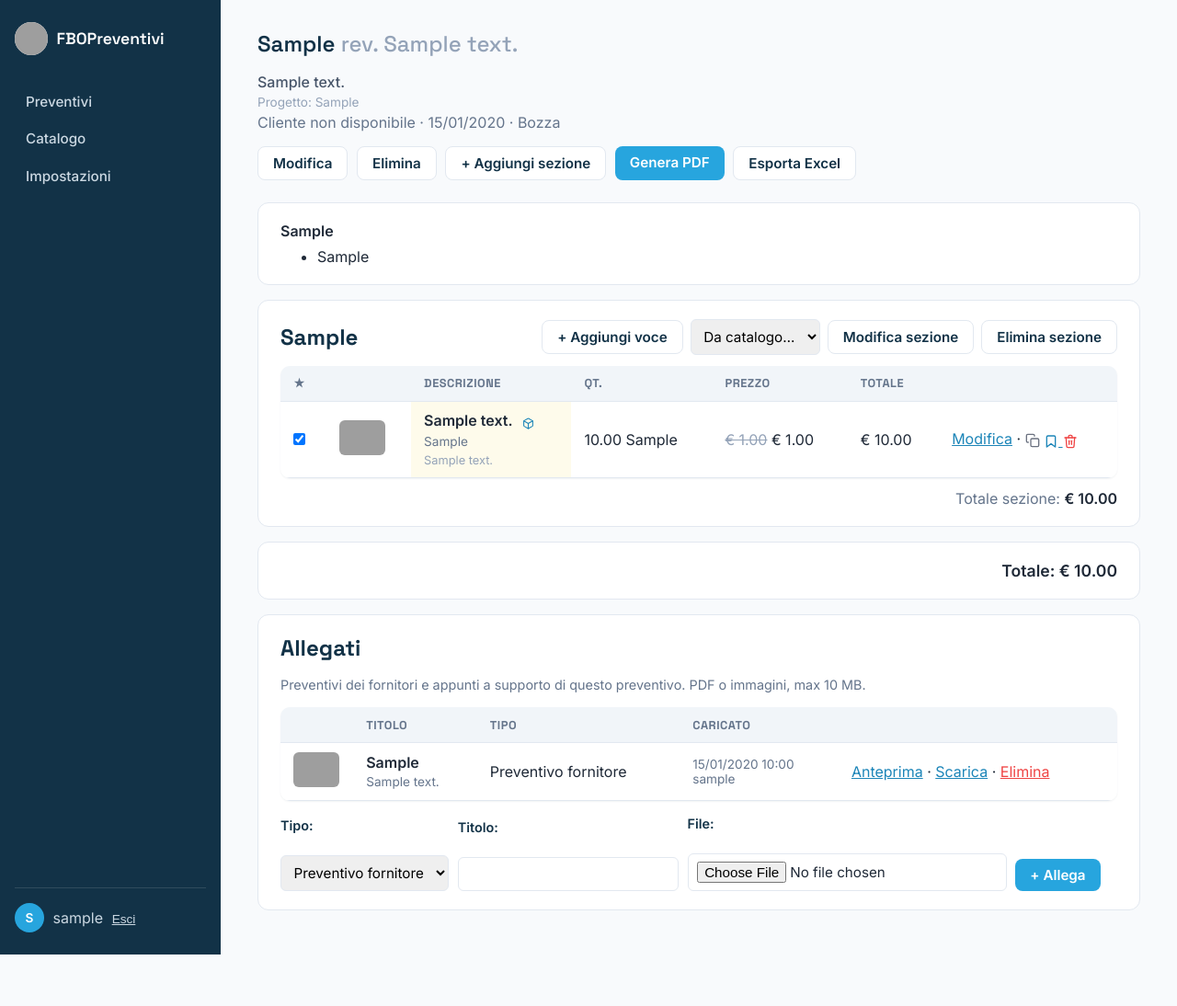
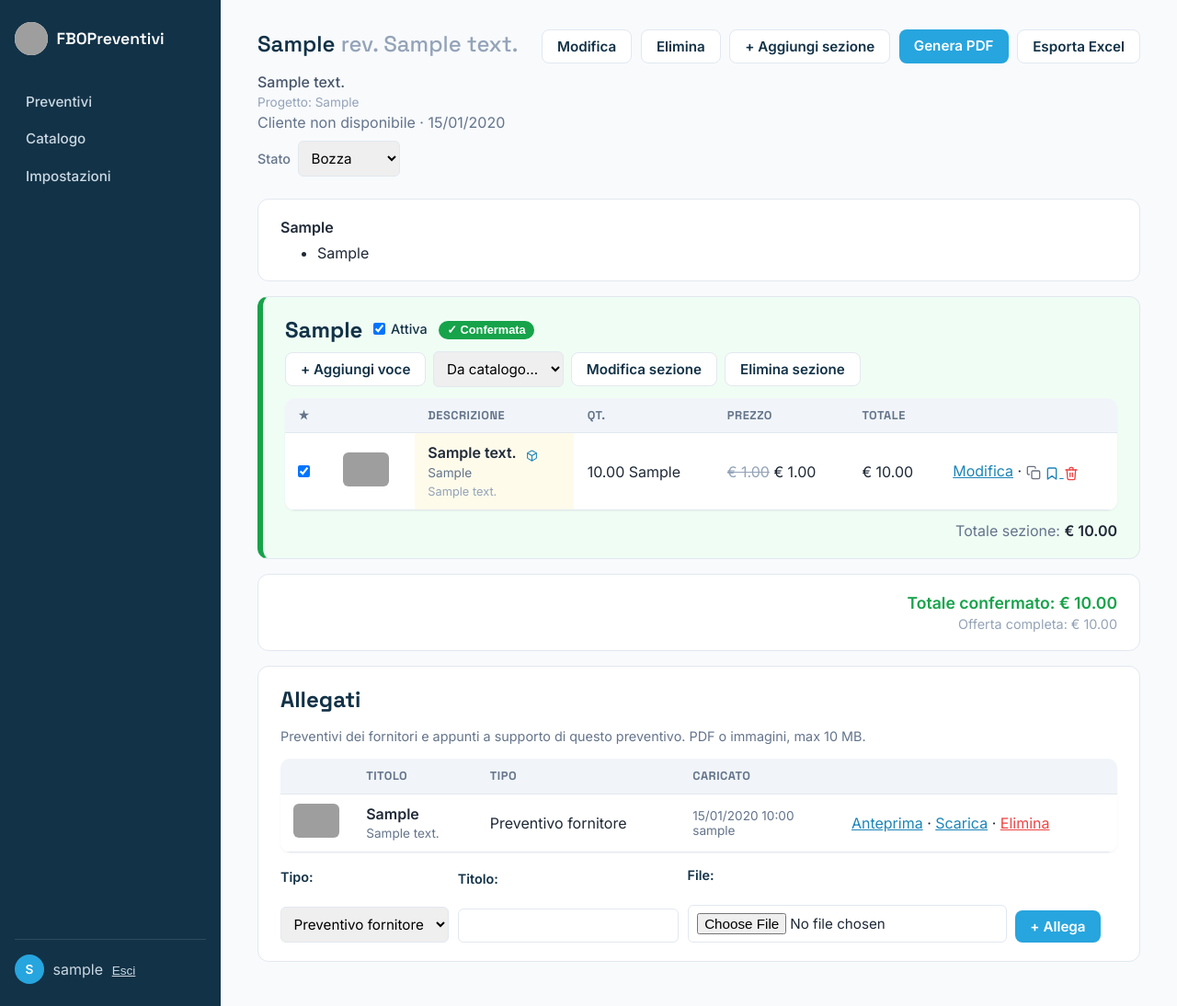
Before and after one commit to lomax73/FBOPreventivi, a Django app: page /preventivi/1/ in a window 1280 px wide. Shown: the whole page at 92% size. Before the commit the page ends 1038 px from the top, so only its background shows below. Run offline with Django 5.2, Linux system fonts and the light colour scheme; a user stored in the database is signed in; tables that the repository leaves empty hold one stand-in row (values such as "Sample post"); some libraries are stand-ins or nearby versions; grey boxes are pictures that could not be loaded.

Commit message:
Stato modificabile nel preventivo, sezioni confermate e attive
- Cambio stato dalla pagina del preventivo, banner Preventivo confermato
- Conferma per sezione: il totale conta solo le sezioni confermate
- Sezioni attive/disattive: escluse da totali, PDF ed Excel

Co-Authored-By: Claude Sonnet 5.5 <noreply@anthropic.com>

```diff
--- a/preventivi/urls.py
+++ b/preventivi/urls.py
@@ -9,6 +9,7 @@ urlpatterns = [
     path('preventivi/<int:pk>/modifica/', views.PreventivoUpdateView.as_view(), name='preventivo-update'),
     path('preventivi/<int:pk>/elimina/', views.PreventivoDeleteView.as_view(), name='preventivo-delete'),
     path('preventivi/<int:pk>/duplica/', views.preventivo_duplica, name='preventivo-duplica'),
+    path('preventivi/<int:pk>/stato/', views.preventivo_cambia_stato, name='preventivo-cambia-stato'),
     path('preventivi/<int:pk>/pdf/', views.preventivo_pdf, name='preventivo-pdf'),
     path('preventivi/<int:pk>/excel/', views.preventivo_excel, name='preventivo-excel'),
 
@@ -18,6 +19,8 @@ urlpatterns = [
 
     path('preventivi/<int:preventivo_pk>/sezioni/nuova/', views.SezionePreventivoCreateView.as_view(), name='sezione-create'),
     path('sezioni/<int:pk>/modifica/', views.SezionePreventivoUpdateView.as_view(), name='sezione-update'),
+    path('sezioni/<int:pk>/attiva/', views.sezione_toggle_attiva, name='sezione-toggle-attiva'),
+    path('sezioni/<int:pk>/conferma/', views.sezione_toggle_confermata, name='sezione-toggle-confermata'),
     path('sezioni/<int:pk>/elimina/', views.SezionePreventivoDeleteView.as_view(), name='sezione-delete'),
 
     path('sezioni/<int:sezione_pk>/voci/nuova/', views.VoceProventivoCreateView.as_view(), name='voce-create'),
--- a/preventivi/views.py
+++ b/preventivi/views.py
@@ -14,6 +14,7 @@ from django.urls import reverse, reverse_lazy
 from django.utils import timezone
 from django.utils.text import slugify
 from django.views.decorators.clickjacking import xframe_options_sameorigin
+from django.views.decorators.http import require_POST
 from django.views.generic import CreateView, DeleteView, DetailView, ListView, UpdateView
 from openpyxl import Workbook
 from openpyxl.styles import Alignment, Font
@@ -213,6 +214,7 @@ class PreventivoDetailView(LoginRequiredMixin, DetailView):
         context = super().get_context_data(**kwargs)
         context['sezioni'] = self.object.sezioni.prefetch_related('voci')
         context['allegati'] = self.object.allegati.all()
+        context['stati'] = Preventivo.Stato.choices
         context['allegato_form'] = AllegatoPreventivoForm()
         context['prodotti_catalogo'] = Prodotto.objects.all()
         _attach_clienti([self.object])
@@ -362,6 +364,24 @@ def voce_duplica(request, pk):
 
 
 @login_required
+@require_POST
+def sezione_toggle_attiva(request, pk):
+    sezione = get_object_or_404(SezionePreventivo, pk=pk)
+    sezione.attiva = not sezione.attiva
+    sezione.save(update_fields=['attiva'])
+    return redirect(reverse('preventivo-detail', args=[sezione.preventivo_id]) + f'#sezione-{sezione.pk}')
+
+
+@login_required
+@require_POST
+def sezione_toggle_confermata(request, pk):
+    sezione = get_object_or_404(SezionePreventivo, pk=pk)
+    sezione.confermata = not sezione.confermata
+    sezione.save(update_fields=['confermata'])
+    return redirect(reverse('preventivo-detail', args=[sezione.preventivo_id]) + f'#sezione-{sezione.pk}')
+
+
+@login_required
 def voce_toggle_evidenza(request, pk):
     voce = get_object_or_404(VoceProventivo, pk=pk)
     if request.method != 'POST':
@@ -421,7 +441,7 @@ def preventivo_duplica(request, pk):
 
     for sezione in originale.sezioni.prefetch_related('voci'):
         nuova_sezione = SezionePreventivo.objects.create(
-            preventivo=copia, titolo=sezione.titolo, ordine=sezione.ordine,
+            preventivo=copia, titolo=sezione.titolo, ordine=sezione.ordine, attiva=sezione.attiva,
         )
         for voce in sezione.voci.all():
             nuova_voce = VoceProventivo(
@@ -450,6 +470,20 @@ def preventivo_duplica(request, pk):
 
 
 @login_required
+@require_POST
+def preventivo_cambia_stato(request, pk):
+    preventivo = get_object_or_404(Preventivo, pk=pk)
+    stato = request.POST.get('stato')
+    if stato in Preventivo.Stato.values:
+        preventivo.stato = stato
+        preventivo.save(update_fields=['stato', 'aggiornato_il'])
+        messages.success(request, f'Stato aggiornato: {preventivo.get_stato_display()}.')
+    else:
+        messages.error(request, 'Stato non valido.')
+    return redirect('preventivo-detail', pk=preventivo.pk)
+
+
+@login_required
 def preventivo_pdf(request, pk):
     preventivo = get_object_or_404(
         Preventivo.objects.prefetch_related('sezioni__voci'), pk=pk,
@@ -459,7 +493,7 @@ def preventivo_pdf(request, pk):
     logo_uri = logo_path.as_uri() if logo_path.exists() else None
     html_string = render_to_string('preventivi/preventivo_pdf.html', {
         'preventivo': preventivo,
-        'sezioni': preventivo.sezioni.all(),
+        'sezioni': preventivo.sezioni_attive,
         'logo_uri': logo_uri,
         'now': timezone.localtime(),
     })
@@ -476,7 +510,8 @@ def preventivo_excel(request, pk):
     preventivo = get_object_or_404(
         Preventivo.objects.prefetch_related('sezioni__voci'), pk=pk,
     )
-    voci = [voce for sezione in preventivo.sezioni.all() for voce in sezione.voci.all()]
+    sezioni = preventivo.sezioni_conteggiate
+    voci = [voce for sezione in sezioni for voce in sezione.voci.all()]
     con_sconto = any(voce.prezzo_scontato is not None for voce in voci)
 
     wb = Workbook()
--- a/templates/base.html
+++ b/templates/base.html
@@ -127,6 +127,12 @@
         }
         input:focus-visible, textarea:focus-visible, select:focus-visible { outline: 2px solid var(--azure); outline-offset: 1px; }
 
+        .stato-badge { display: inline-block; padding: 0.15rem 0.6rem; border-radius: 999px; font-size: 0.8rem; font-weight: 600; white-space: nowrap; }
+        .stato-bozza { background: #e2e8f0; color: #475569; }
+        .stato-inviato { background: #dbeafe; color: #1d4ed8; }
+        .stato-accettato { background: #16a34a; color: #fff; }
+        .stato-rifiutato { background: #fee2e2; color: #b91c1c; }
+
         .messages { list-style: none; padding: 0; margin: 0 0 1.5rem; }
         .messages li { padding: 0.6rem 1rem; border-radius: 8px; margin-bottom: 0.5rem; font-size: 0.9rem; }
         .messages .success { background: #dcfce7; color: #166534; }
--- a/templates/preventivi/_preventivi_table.html
+++ b/templates/preventivi/_preventivi_table.html
@@ -10,8 +10,8 @@
             <td>{{ preventivo.descrizione_interna|default:"—" }}</td>
             <td>{{ preventivo.cliente }}</td>
             <td>{{ preventivo.data|date:"d/m/Y" }}</td>
-            <td>{{ preventivo.get_stato_display }}</td>
-            <td>&euro; {{ preventivo.totale|floatformat:2 }}</td>
+            <td><span class="stato-badge stato-{{ preventivo.stato }}">{% if preventivo.stato == 'accettato' %}&#10003; {% endif %}{{ preventivo.get_stato_display }}</span></td>
+            <td>&euro; {{ preventivo.totale|floatformat:2 }}{% if preventivo.ha_sezioni_confermate %} <span class="stato-badge stato-accettato" title="Totale delle sole sezioni confermate" style="font-size:0.7rem;">confermato</span>{% endif %}</td>
             <td style="white-space:nowrap;">
                 <a href="{% url 'preventivo-update' preventivo.pk %}">Modifica</a>
                 <a href="{% url 'preventivo-excel' preventivo.pk %}" title="Esporta Excel" style="margin-left:0.5rem;">Excel</a>
--- a/templates/preventivi/preventivo_detail.html
+++ b/templates/preventivi/preventivo_detail.html
@@ -3,6 +3,20 @@
 {% block title %}{{ preventivo.numero }} — FBOPreventivi{% endblock %}
 
 {% block content %}
+{% if preventivo.stato == 'accettato' %}
+<div role="status" style="display:flex; align-items:center; gap:1rem; background:#16a34a; color:#fff; border-radius:10px; padding:1rem 1.25rem; margin-bottom:1.25rem; box-shadow:0 2px 8px rgba(22,163,74,0.35);">
+    <svg width="40" height="40" viewBox="0 0 24 24" fill="none" stroke="currentColor" stroke-width="2.5" stroke-linecap="round" stroke-linejoin="round" aria-hidden="true" style="flex-shrink:0;"><circle cx="12" cy="12" r="10"/><polyline points="8 12.5 11 15.5 16 9"/></svg>
+    <div>
+        <div style="font-family:var(--font-display); font-size:1.25rem; font-weight:700; letter-spacing:0.02em;">PREVENTIVO CONFERMATO</div>
+        <div style="opacity:0.9; font-size:0.9rem;">{% if preventivo.ha_sezioni_confermate %}{{ preventivo.sezioni_confermate|length }} di {{ preventivo.sezioni_attive|length }} sezioni confermate{% else %}Accettato dal cliente{% endif %} &middot; totale &euro; {{ preventivo.totale|floatformat:2 }}</div>
+    </div>
+</div>
+{% elif preventivo.stato == 'rifiutato' %}
+<div role="status" style="display:flex; align-items:center; gap:0.75rem; background:#fee2e2; color:#991b1b; border:1px solid #fecaca; border-radius:10px; padding:0.75rem 1.25rem; margin-bottom:1.25rem; font-weight:600;">
+    <svg width="24" height="24" viewBox="0 0 24 24" fill="none" stroke="currentColor" stroke-width="2.5" stroke-linecap="round" stroke-linejoin="round" aria-hidden="true"><circle cx="12" cy="12" r="10"/><line x1="15" y1="9" x2="9" y2="15"/><line x1="9" y1="9" x2="15" y2="15"/></svg>
+    Preventivo rifiutato
+</div>
+{% endif %}
 <div style="display:flex; align-items:flex-start; justify-content:space-between; gap:1rem; margin-bottom:1.5rem; flex-wrap:wrap;">
     <div>
         <h1>{{ preventivo.numero }} <span style="color:#94a3b8; font-weight:500;">rev. {{ preventivo.revisione }}</span></h1>
@@ -12,7 +26,17 @@
         {% if preventivo.progetto %}
         <p style="color:#94a3b8; margin:0 0 0.25rem; font-size:0.85rem;">Progetto: {{ preventivo.progetto }}</p>
         {% endif %}
-        <p style="color:#64748b; margin:0;">{{ preventivo.cliente }} &middot; {{ preventivo.data|date:"d/m/Y" }} &middot; {{ preventivo.get_stato_display }}</p>
+        <p style="color:#64748b; margin:0;">{{ preventivo.cliente }} &middot; {{ preventivo.data|date:"d/m/Y" }}</p>
+        <form method="post" action="{% url 'preventivo-cambia-stato' preventivo.pk %}" style="margin:0.6rem 0 0; display:flex; align-items:center; gap:0.5rem;">
+            {% csrf_token %}
+            <label for="id_stato" style="margin:0; font-weight:500; color:#64748b;">Stato</label>
+            <select name="stato" id="id_stato" onchange="this.form.submit()" style="width:auto;">
+                {% for valore, etichetta in stati %}
+                <option value="{{ valore }}" {% if valore == preventivo.stato %}selected{% endif %}>{{ etichetta }}</option>
+                {% endfor %}
+            </select>
+            <noscript><button class="btn btn-secondary" type="submit">Salva</button></noscript>
+        </form>
     </div>
     <div style="display:flex; gap:0.6rem; flex-wrap:wrap;">
         <a class="btn btn-secondary" href="{% url 'preventivo-update' preventivo.pk %}">Modifica</a>
@@ -37,9 +61,29 @@
 </div>
 
 {% for sezione in sezioni %}
-<div class="card">
+<div class="card" id="sezione-{{ sezione.pk }}"{% if not sezione.attiva %} style="background:#f1f5f9; opacity:0.6; filter:grayscale(1);"{% elif sezione.confermata %} style="border-left:6px solid #16a34a; background:#f0fdf4;"{% elif preventivo.ha_sezioni_confermate %} style="opacity:0.7;"{% endif %}>
     <div style="display:flex; align-items:center; justify-content:space-between; flex-wrap:wrap; gap:0.5rem; margin-bottom:0.75rem;">
-        <h2 style="margin:0;">{{ sezione.titolo }}</h2>
+        <div style="display:flex; align-items:center; gap:0.75rem; flex-wrap:wrap;">
+            <h2 style="margin:0;">{{ sezione.titolo }}</h2>
+            <form action="{% url 'sezione-toggle-attiva' sezione.pk %}" method="post" style="margin:0;">
+                {% csrf_token %}
+                <label style="display:inline-flex; align-items:center; gap:0.35rem; margin:0; font-weight:500; cursor:pointer;" title="Se disattivata, la sezione non entra nel totale, nel PDF né nell'Excel">
+                    <input type="checkbox" {% if sezione.attiva %}checked{% endif %} onchange="this.form.submit()" style="width:auto; margin:0; cursor:pointer;"> Attiva
+                </label>
+            </form>
+            {% if not sezione.attiva %}
+            <span class="stato-badge stato-bozza">Disattivata &middot; esclusa da PDF ed Excel</span>
+            {% else %}
+            <form action="{% url 'sezione-toggle-confermata' sezione.pk %}" method="post" style="margin:0;">
+                {% csrf_token %}
+                {% if sezione.confermata %}
+                <button type="submit" class="stato-badge stato-accettato" title="Clicca per togliere la conferma" style="border:none; cursor:pointer;">&#10003; Confermata</button>
+                {% else %}
+                <button type="submit" class="stato-badge stato-bozza" title="Segna questa sezione come confermata dal cliente" style="border:1px dashed #94a3b8; cursor:pointer;">Conferma sezione</button>
+                {% endif %}
+            </form>
+            {% endif %}
+        </div>
         <div style="display:flex; gap:0.5rem; align-items:center;">
             <a class="btn btn-secondary" href="{% url 'voce-create' sezione.pk %}">+ Aggiungi voce</a>
             {% if prodotti_catalogo %}
@@ -130,7 +174,12 @@
 
 {% if sezioni %}
 <div class="card" style="text-align:right; font-size:1.1rem;">
+    {% if preventivo.ha_sezioni_confermate %}
+    <div style="color:#16a34a;"><strong>Totale confermato: &euro; {{ preventivo.totale|floatformat:2 }}</strong></div>
+    <div style="color:#94a3b8; font-size:0.9rem; margin-top:0.25rem;">Offerta completa: &euro; {{ preventivo.totale_complessivo|floatformat:2 }}</div>
+    {% else %}
     <strong>Totale: &euro; {{ preventivo.totale|floatformat:2 }}</strong>
+    {% endif %}
 </div>
 {% endif %}
 
--- a/templates/preventivi/preventivo_pdf.html
+++ b/templates/preventivi/preventivo_pdf.html
@@ -154,7 +154,7 @@
 {% endif %}
 {% endfor %}
 
-<div class="totale">Totale: &euro; {{ preventivo.totale|floatformat:2 }} + IVA</div>
+<div class="totale">Totale: &euro; {{ preventivo.totale_complessivo|floatformat:2 }} + IVA</div>
 
 <div class="condizioni">
     <h2>Condizioni di fornitura</h2>
```
Also changed, not shown: preventivi/models.py (+32 -4 lines), preventivi/tests.py (+95 -0 lines), preventivi/migrations/0011_sezione_confermata.py (added), preventivi/migrations/0012_sezione_attiva.py (added).
